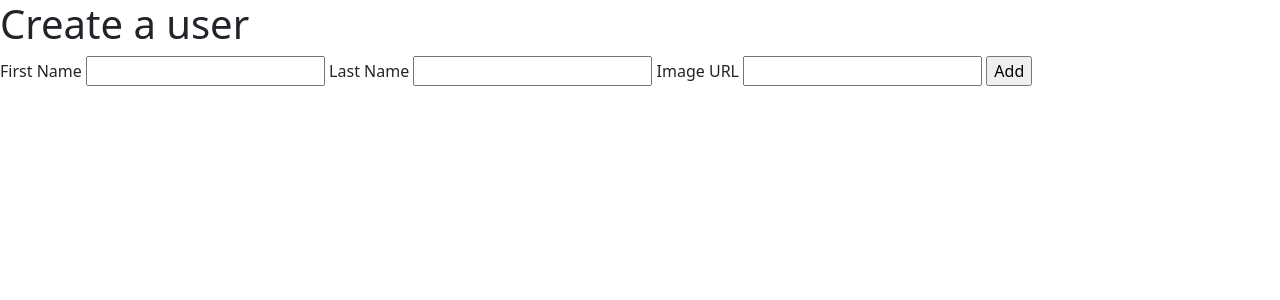
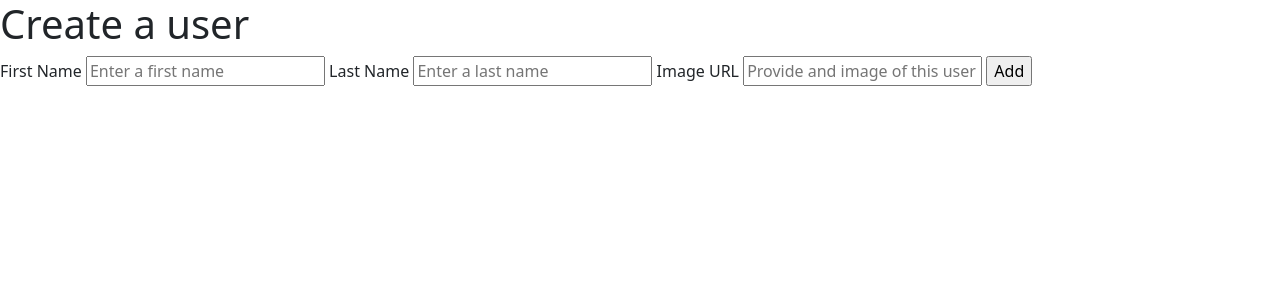
Before and after one commit to katemoser/flask_blogly, a Flask app: page /users/new in a window 1280 px wide. Shown: the top 300 px of the page. Run offline with Flask 2, Linux system fonts and the light colour scheme.

Commit message:
completed code review, added notes

```diff
--- a/app.py
+++ b/app.py
@@ -11,7 +11,7 @@ app.config["SQLALCHEMY_ECHO"] = True
 
 connect_db(app)
 db.create_all()
-
+# **************************ALL USER ROUTES****************************************************************
 # ***************DISPLAY USERS*********************
 @app.get("/")
 def redirect_to_users():
@@ -21,20 +21,24 @@ def redirect_to_users():
 @app.get("/users")
 def display_all_users():
     """Retrieve user names and display list"""
+
     users = User.query.all()
     return render_template("users.html", users=users)
 
 # ***************NEW USER**************************
 @app.get("/users/new")
 def display_new_user_form():
+    """Display new user form"""
     return render_template("new_user_form.html")
 
 
 @app.post("/users/new")
 def process_form_and_add_user():
     """Pull data from form, make new user instance in DB, go back to user list"""
+
+    # REVIEW: reconsider response name, rename to "data"?
     response = request.form
-
+    # TODO: check for empty string, check and use flash message
     first_name = response["first-name"]
     last_name = response["last-name"]
     image_url = response["image-url"]
@@ -50,6 +54,7 @@ def process_form_and_add_user():
 @app.get("/users/<int:user_id>")
 def display_user_info(user_id):
     """Retrieve user data via id and display user info"""
+
     user = User.query.get_or_404(user_id)
     return render_template("user_detail.html", user=user)
 
@@ -57,6 +62,7 @@ def display_user_info(user_id):
 @app.get("/users/<int:user_id>/edit")
 def display_edit_user_form(user_id):
     """Display edit user form"""
+
     user = User.query.get_or_404(user_id)
     return render_template("user_edit.html", user=user)
 
@@ -64,13 +70,16 @@ def display_edit_user_form(user_id):
 @app.post("/users/<int:user_id>/edit")
 def process_edit_info(user_id):
     """Retrieve user edit form data and update db"""
+
+    user = User.query.get_or_404(user_id)
+    # REVIEW: reconsider response name, rename to "data"?
     response = request.form
-
+    # TODO: check for empty string, check and use flash message
     first_name = response["first-name"]
     last_name = response["last-name"]
     image_url = response["image-url"]
 
-    user = User.query.get_or_404(user_id)
+
     user.first_name = first_name
     user.last_name = last_name
     user.image_url = image_url
--- a/templates/new_user_form.html
+++ b/templates/new_user_form.html
@@ -4,15 +4,16 @@
 <h1>Create a user</h1>
 <form method = "POST" >
     <!-- NEW USER FORM DO NOT DELETE -->
+    <!-- Put in ids for input -->
     <label for="first-name">First Name</label>
-    <input name ="first-name" type="text" placceholder="Enter a first name">
+    <input name ="first-name" type="text" placeholder="Enter a first name">
 
     <label for="last-name">Last Name</label>
-    <input name ="last-name" type="text" placceholder="Enter a last name">
+    <input name ="last-name" type="text" placeholder="Enter a last name">
 
     <label for="image-url">Image URL</label>
-    <input name ="image-url" type="text" placceholder="Provide and image of this user">
+    <input name ="image-url" type="text" placeholder="Provide and image of this user">
 
-    <input type="submit" action = '/users/new/' value="Add">
+    <input type="submit" value="Add">
 </form>
 {% endblock %}
--- a/templates/user_detail.html
+++ b/templates/user_detail.html
@@ -2,10 +2,11 @@
 
 {% block content %}
 <h1>{{user.first_name}} {{user.last_name}}</h1>
+<!-- add alt tag to img -->
 <img src={{user.image_url}}>
 <a class="btn btn-primary" href='/users/{{user.id}}/edit' role="button">Edit User</a>
 <form method = 'POST' action = '/users/{{user.id}}/delete'>
-<button type="submit">Delete</button>
+    <button type="submit">Delete</button>
 </form>
 
 {% endblock %}
--- a/templates/user_edit.html
+++ b/templates/user_edit.html
@@ -3,6 +3,7 @@
 {% block content %}
 <h1>Edit a user</h1>
 <form method= "POST">
+    <!-- add id to input, type text is default -->
     <label for="first-name">First Name</label>
     <input name ="first-name" type="text" value={{user.first_name}}>
 
@@ -11,8 +12,8 @@
 
     <label for="image-url">Image URL</label>
     <input name ="image-url" type="text" value={{user.image_url}}>
-
+    <!-- change button to a tag bootstrap buttons, change inputs to buttons-->
     <button href='/'>Cancel</button>
-    <input type="submit" action = 'users/{{user.id}}/edit' value="Save">
+    <input type="submit" value="Save">
 </form>
 {% endblock %}
--- a/tests.py
+++ b/tests.py
@@ -79,14 +79,17 @@ class UserViewTestCase(TestCase):
                 follow_redirects=True,
             )
             html = resp.get_data(as_text=True)
+            # add test for errors after adding error handling
             self.assertIn("new_first_name", html)
             self.assertIn("new_last_name", html)
 
     def test_display_user_info(self):
         """Tests display user info page"""
+
         with self.client as c:
             resp = c.get(f"users/{self.user_id}")
             html = resp.get_data(as_text=True)
+            # REVIEW: also check something else, more unique to page
             self.assertIn("test_first", html)
             self.assertIn("test_last", html)
 
```
